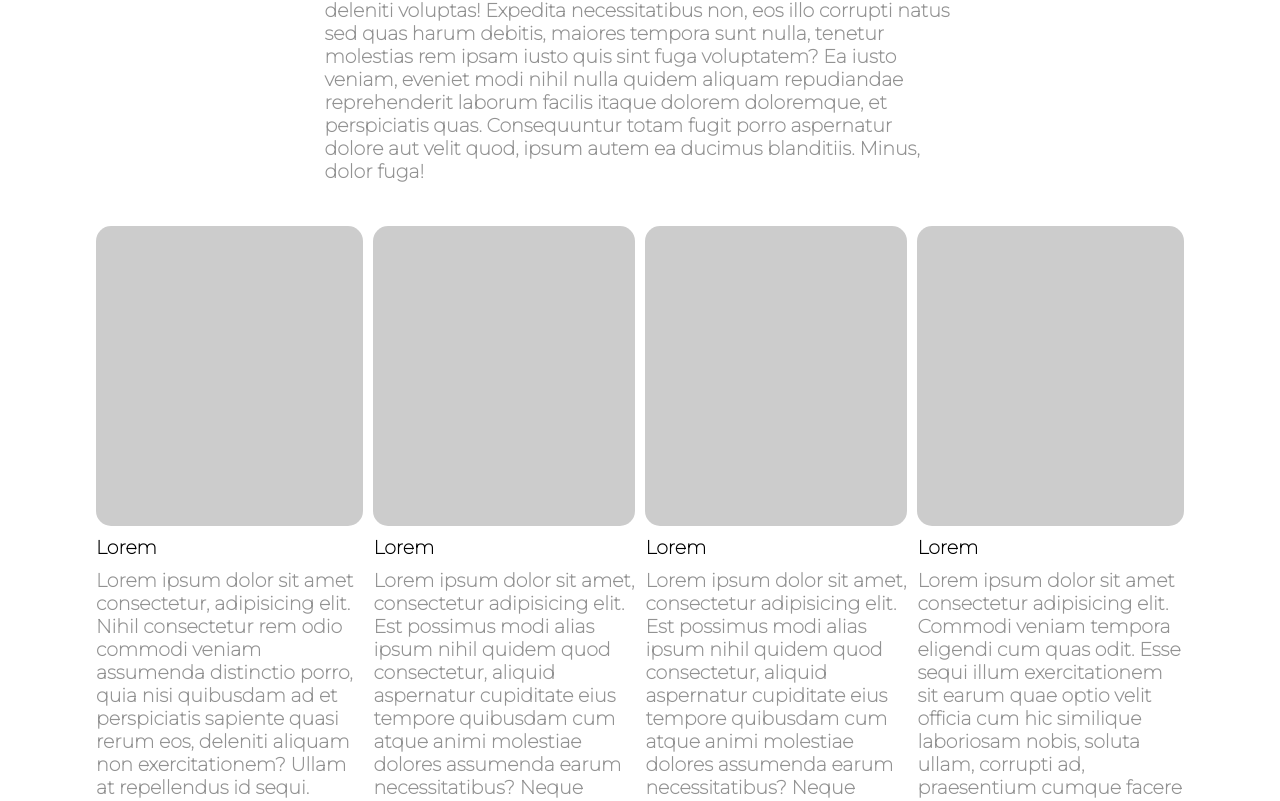
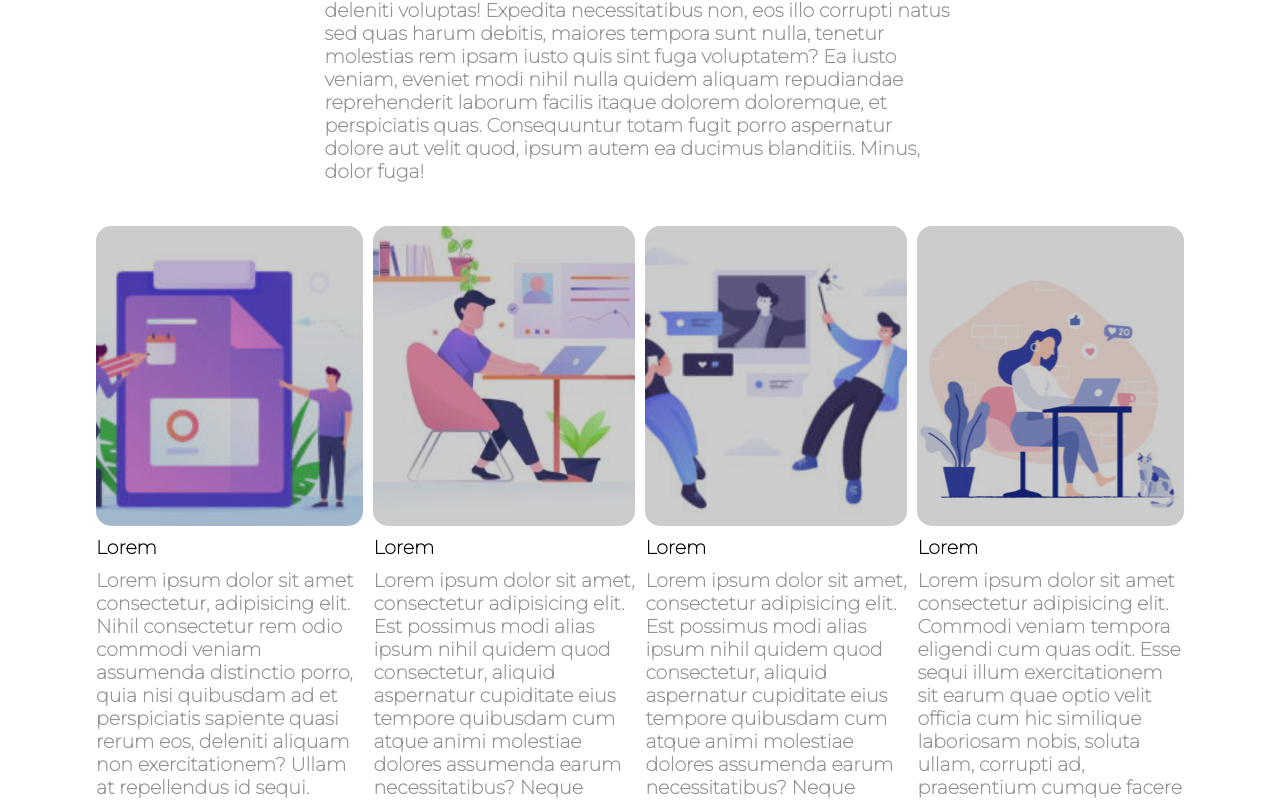
Before and after one commit to Ilthepriest/htmlcss-wp, a plain HTML site: page index.html in a window 1280 px wide. Shown: the part 1999-2800 px from the top of the page. Drawn offline with Linux system fonts and the light colour scheme; the site is published under a folder, as on GitHub Pages, so addresses that start at the root find nothing.

Commit message:
correct image path

```diff
--- a/css/style.css
+++ b/css/style.css
@@ -82,7 +82,7 @@ a:hover{
 .content-image{
     height: 900px;
     margin: 20px 0;
-    background-image: url(/img/banner.jpg);
+    background-image: url(../img/banner.jpg);
     background-repeat: no-repeat;
     background-position: center;
     border-radius: 15px;
@@ -132,7 +132,7 @@ a:hover{
 .sfondo7{
     width: 100%;
     height: 300px;
-    background-image: url(/img/img-1.jpg);
+    background-image: url(../img/img-1.jpg);
     background-repeat: no-repeat;
     border-radius: 15px;
     position: relative;
@@ -158,33 +158,33 @@ a:hover{
 }
 
 .sfondo2{
-    background-image: url(/img/banner-2.jpg);
+    background-image: url(../img/banner-2.jpg);
     background-size: 1000px;
 }
 
 .sfondo3{
-    background-image: url(/img/img-3.jpg);
+    background-image: url(../img/img-3.jpg);
     background-size: 440px;
 }
 
 
 .sfondo4{
-    background-image: url(/img/img-2.jpg);
+    background-image: url(../img/img-2.jpg);
     background-size: cover;
 }
 
 .sfondo5{
-    background-image: url(/img/img-4.jpg);
+    background-image: url(../img/img-4.jpg);
     background-size: cover;
 }
 
 .sfondo6{
-    background-image: url(/img/img-5.jpg);
+    background-image: url(../img/img-5.jpg);
     background-size: cover;
 }
 
 .sfondo7{
-    background-image: url(/img/img-6.jpg);
+    background-image: url(../img/img-6.jpg);
     background-size: cover;
 }
 
```
Also changed, not shown: index.html (line endings or trailing spaces).
